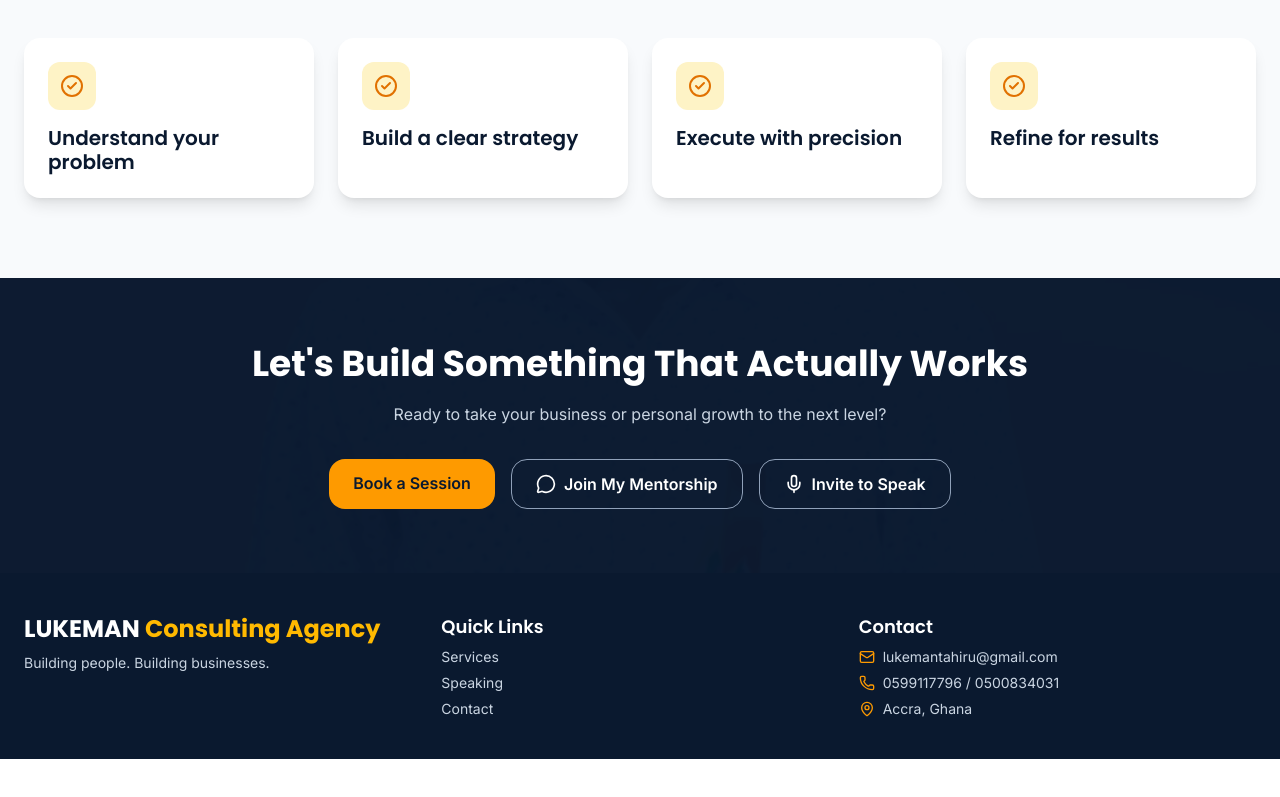
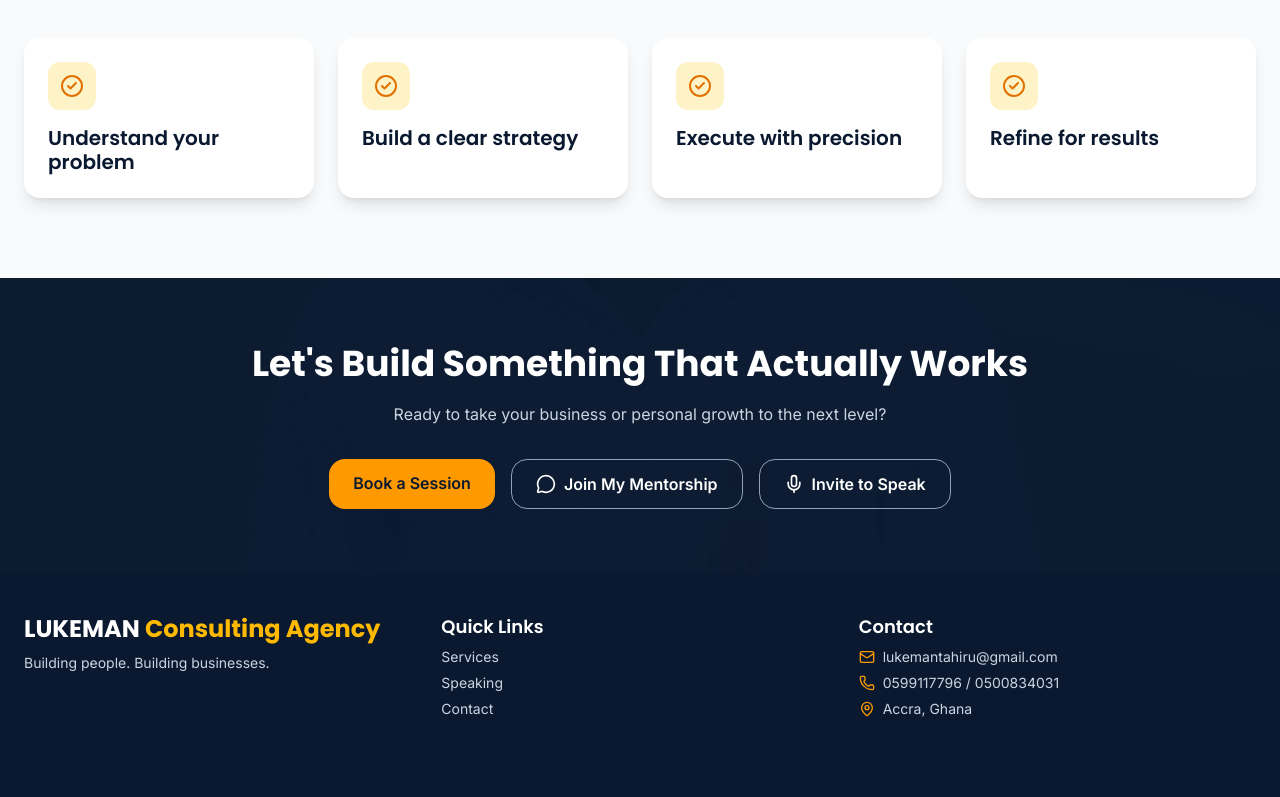
Before and after one commit to Benchog/lukeman-website, a Next.js app: page / in a window 1280 px wide. Shown: the part 2493-3290 px from the top of the page. Before the commit the page ends 3252 px from the top, so only its background shows below. Built offline with nearby package versions, Linux system fonts and the light colour scheme.

Commit message:
Prevent WhatsApp floating button from overlapping footer contact info

```diff
--- a/components/site-footer.tsx
+++ b/components/site-footer.tsx
@@ -3,7 +3,7 @@ import { Mail, MapPin, Phone } from "lucide-react";
 
 export function SiteFooter() {
   return (
-    <footer className="bg-[#0A192F] py-8 pb-24 sm:pb-10 sm:py-10">
+    <footer className="bg-[#0A192F] py-8 pb-24 sm:py-10 sm:pb-24 md:pb-20">
       <div className="max-w-7xl mx-auto px-4 sm:px-6 grid grid-cols-2 gap-x-5 gap-y-4 md:grid-cols-3">
         <div className="col-span-2 md:col-span-1">
           <p className="font-heading text-xl sm:text-2xl font-bold">
```
